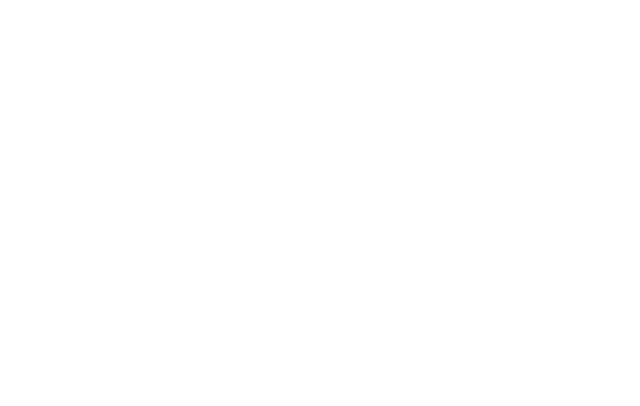
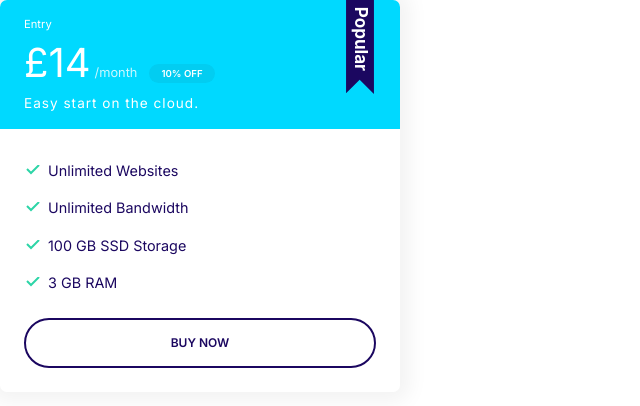
Before and after one commit to ZiXiao-Fan/Moshify-project, a plain HTML site: page index.html in a window 1280 px wide. Shown: the whole page, without its empty margins (0-640 px from the left). Drawn offline with Linux system fonts and the light colour scheme.

Commit message:
Define the plan.

```diff
--- a/index.html
+++ b/index.html
@@ -15,6 +15,27 @@
     <link rel="stylesheet" href="CSS/styles.css" />
   </head>
   <body>
-
+    <div class="plan--popular">
+        <div class="plan">
+            <div class="card card--secondary">
+              <header class="card__header">
+                <h3 class="plan__name">Entry</h3>
+                <span class="plan__price">£14</span>
+                <span class="plan__billing-cycle">/month</span>
+                <span class="badge badge--secondary badge--small">10% OFF</span>
+                <span class="plan__description">Easy start on the cloud.</span>
+              </header>
+              <div class="card__body">
+                <ul class="list list--tick">
+                    <li class="list__item">Unlimited Websites</li>
+                    <li class="list__item">Unlimited Bandwidth</li>
+                    <li class="list__item">100 GB SSD Storage</li>
+                    <li class="list__item">3 GB RAM</li>
+                  </ul>
+                  <button class="btn btn--outline btn--block">Buy Now</button>
+              </div>
+            </div>
+        </div>
+    </div>
   </body>
 </html>
```
Also changed, not shown: 1 other file.
